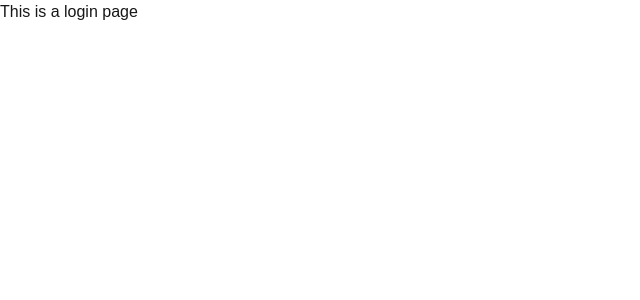
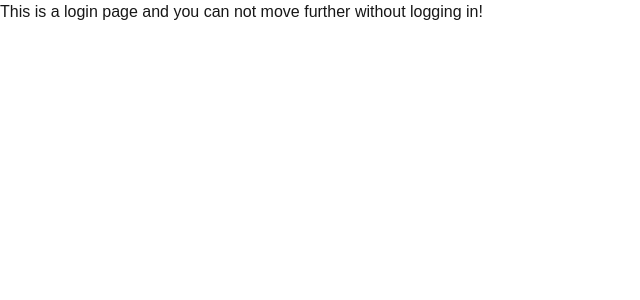
Before and after one commit to jaideepKumarSatapara/quiz-web-app, a Next.js app: page /login in a window 1280 px wide. Shown: the top 300 px of the page, without its empty margins (0-640 px from the left). Built offline with nearby package versions, Linux system fonts and the light colour scheme.

Commit message:
login page message chnaged

```diff
--- a/src/app/login/page.js
+++ b/src/app/login/page.js
@@ -3,6 +3,6 @@ import React from 'react'
 export default function Login() {
 
     return (
-        <div>This is a login page</div>
+        <div>This is a login page and you can not move further without logging in!</div>
     )
 }
```
